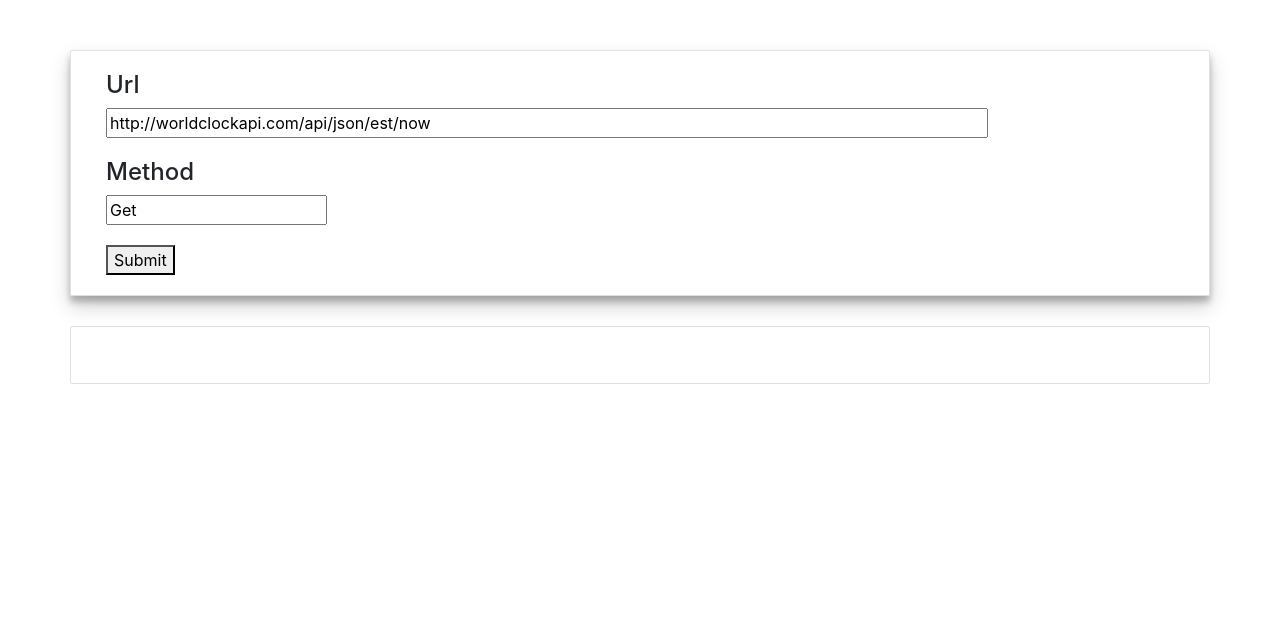
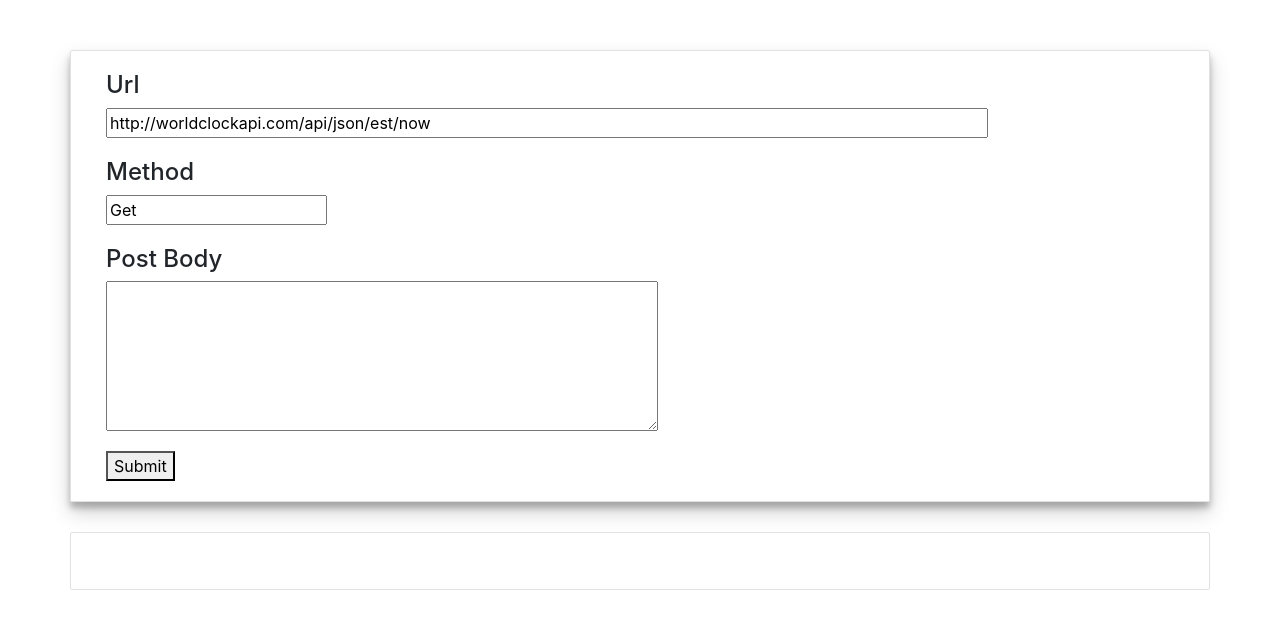
Before and after one commit to The-Lando-System/web-consumer, a Vue app in the folder web-consumer-app/: page / in a window 1280 px wide. Shown: the top 628 px of the page. Built offline with nearby package versions, Linux system fonts and the light colour scheme; the HTML template or start-up script is replaced by a standard one.

Commit message:
added post body

```diff
--- a/web-consumer-app/src/components/WebRequest.vue
+++ b/web-consumer-app/src/components/WebRequest.vue
@@ -14,6 +14,12 @@
         </div>
         <div class="row">
           <input type="text" style="width:20%" v-model="method"/>
+        </div>
+        <div class="row">
+          <h4>Post Body</h4>
+        </div>
+        <div class="row">
+          <textarea style="width:50%" rows="6" v-model="postBody"/>
         </div>
         <div class="row">
           <button v-on:click="submit">
@@ -43,15 +49,23 @@ export default {
     return {
       url: 'http://worldclockapi.com/api/json/est/now',
       method: 'Get',
+      postBody: '',
       responseMessage: ''
     }
   },
   methods: {
     submit: function() {
 
+      let reqBody = {};
+
+      try {
+        reqBody = JSON.parse(this.postBody);
+      } catch(e) {}
+
       let request = {
         "Url": this.url,
-	      "Method": this.method
+        "Method": this.method,
+        "RequestBody": reqBody
       };
 
       return this.$http.post("http://localhost:54846/request/submit", request)
@@ -81,6 +95,9 @@ export default {
   .web-request-card input {
     margin-bottom: 20px;
   }
+  .web-request-card button {
+    margin-top: 20px;
+  }
   .results {
     border: solid 0.5px #e2e1e0;
     border-radius: 2px;
```
Also changed, not shown: 1 other file (tests, documents, lock files or other folders).
